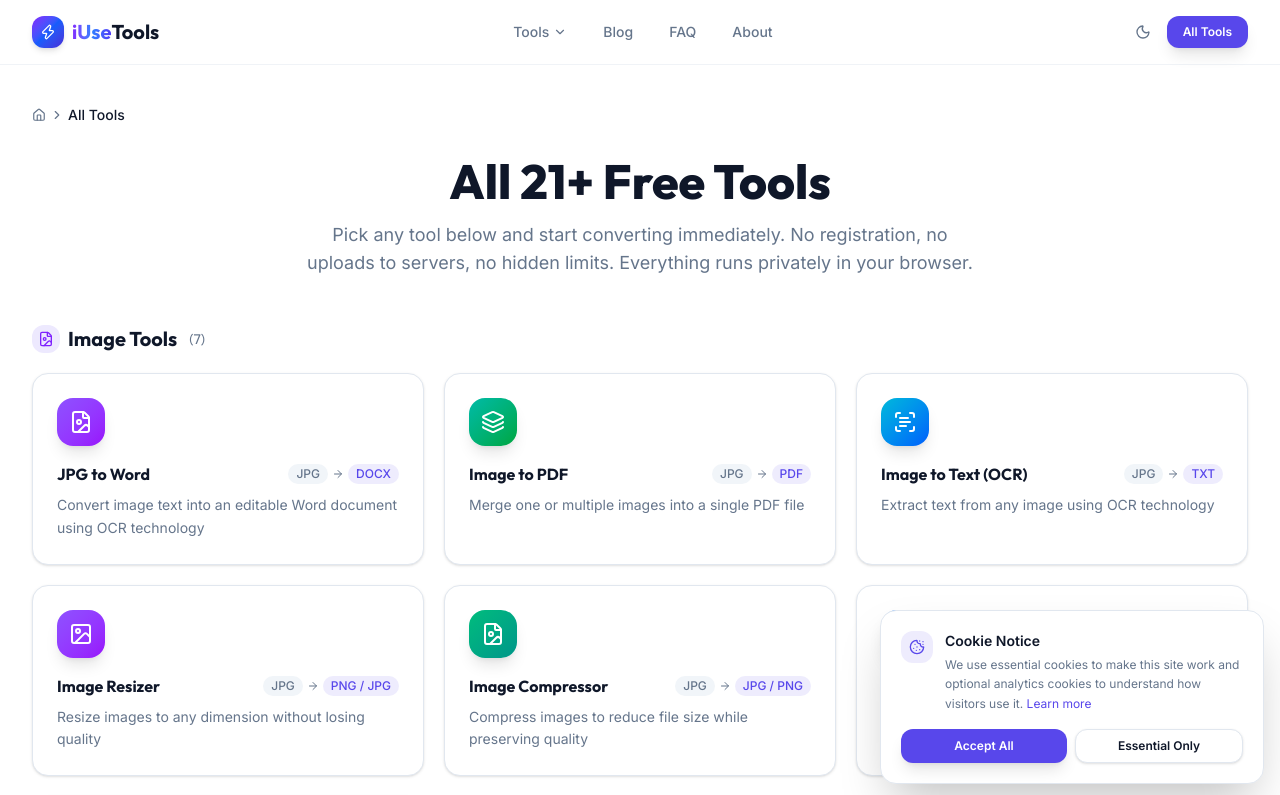
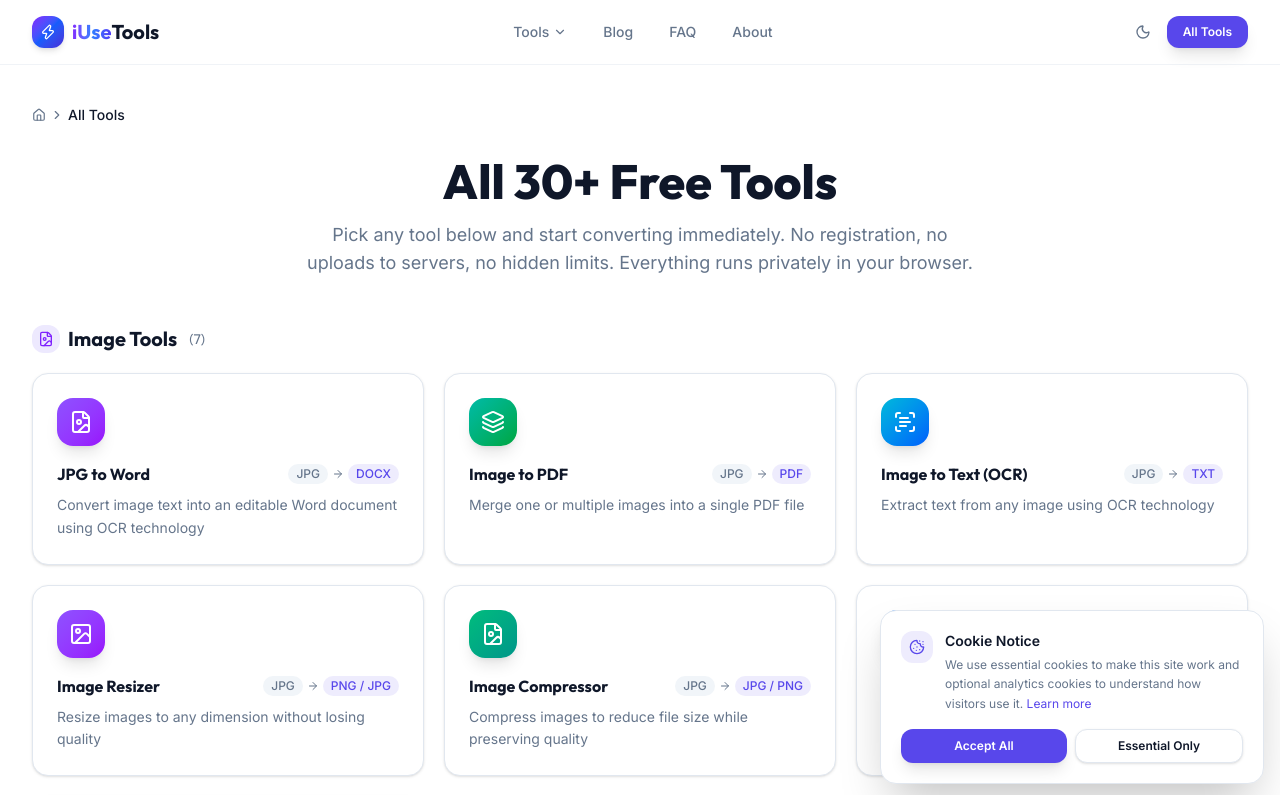
Before and after one commit to maoengineer/testreposs, a Next.js app: page /tools in a window 1280 px wide. Shown: the top 795 px of the page. Built offline with nearby package versions, Linux system fonts and the light colour scheme.

Commit message:
Update page.tsx

```diff
--- a/src/app/tools/page.tsx
+++ b/src/app/tools/page.tsx
@@ -5,8 +5,8 @@
 import Breadcrumb from "@/components/layout/Breadcrumb";
 
 export const metadata: Metadata = {
-  title: "All Free File Conversion Tools | 21+ Tools",
-  description: "Browse all 21+ free tools: JPG to Word, PDF to Text, PDF to Word, Image Resizer, Image Compressor, QR Generator, Password Generator, JSON Formatter, and more. No signup, no upload, instant results.",
+  title: "All Free File Conversion Tools | 30+ Tools",
+  description: "Browse all 30+ free tools: JPG to Word, PDF to Text, PDF to Word, Image Resizer, Image Compressor, QR Generator, Password Generator, JSON Formatter, and more. No signup, no upload, instant results.",
   alternates: { canonical: "https://iusetools.site/tools" },
 };
 
@@ -58,7 +58,7 @@
 
       <div className="mt-8 mb-12 text-center">
         <h1 className="font-display text-4xl sm:text-5xl font-extrabold text-foreground mb-4">
-          All 21+ Free Tools
+          All 30+ Free Tools
         </h1>
         <p className="text-lg text-muted-foreground max-w-2xl mx-auto">
           Pick any tool below and start converting immediately. No registration, no uploads to servers, no hidden limits. Everything runs privately in your browser.
```
